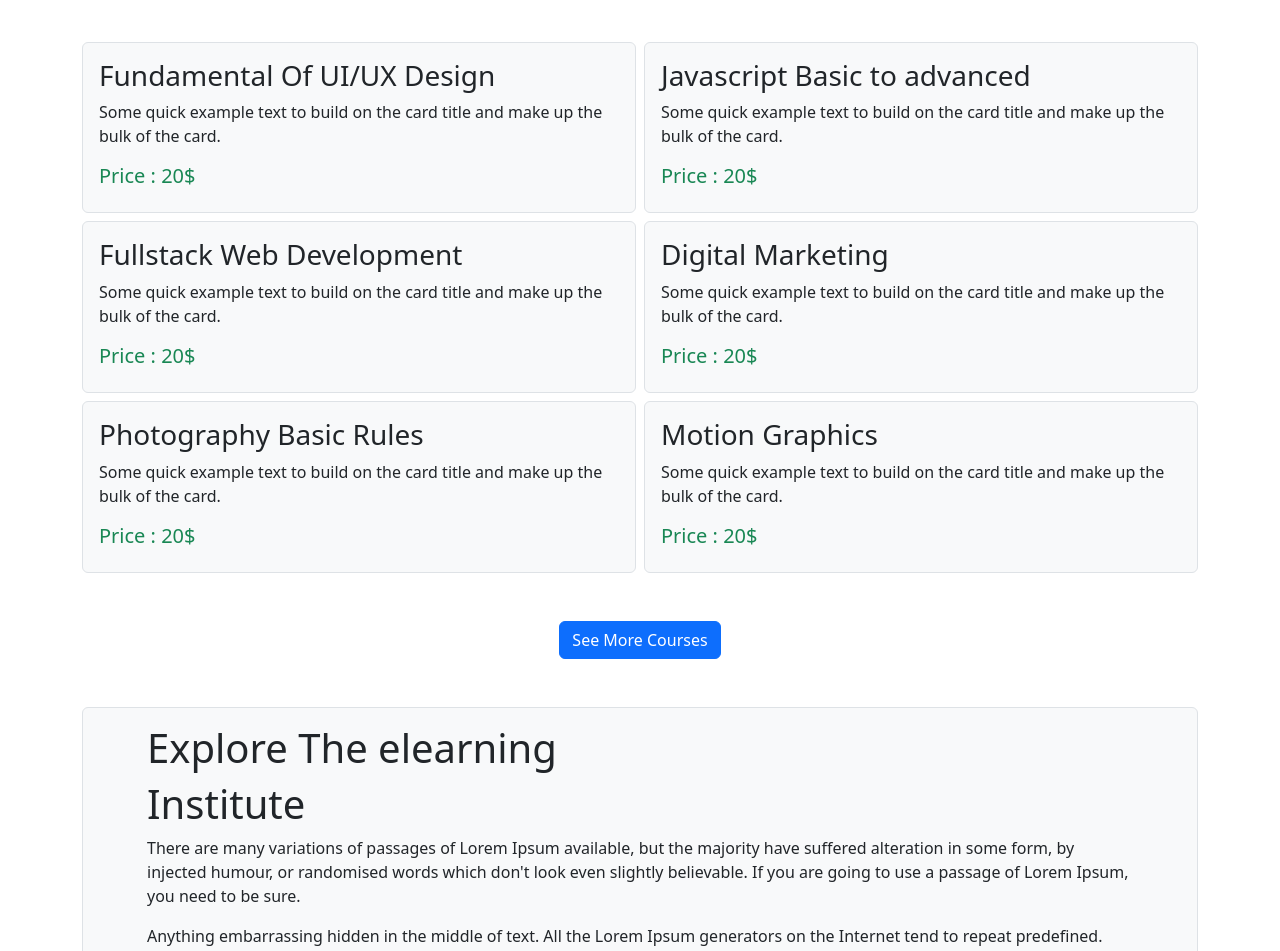
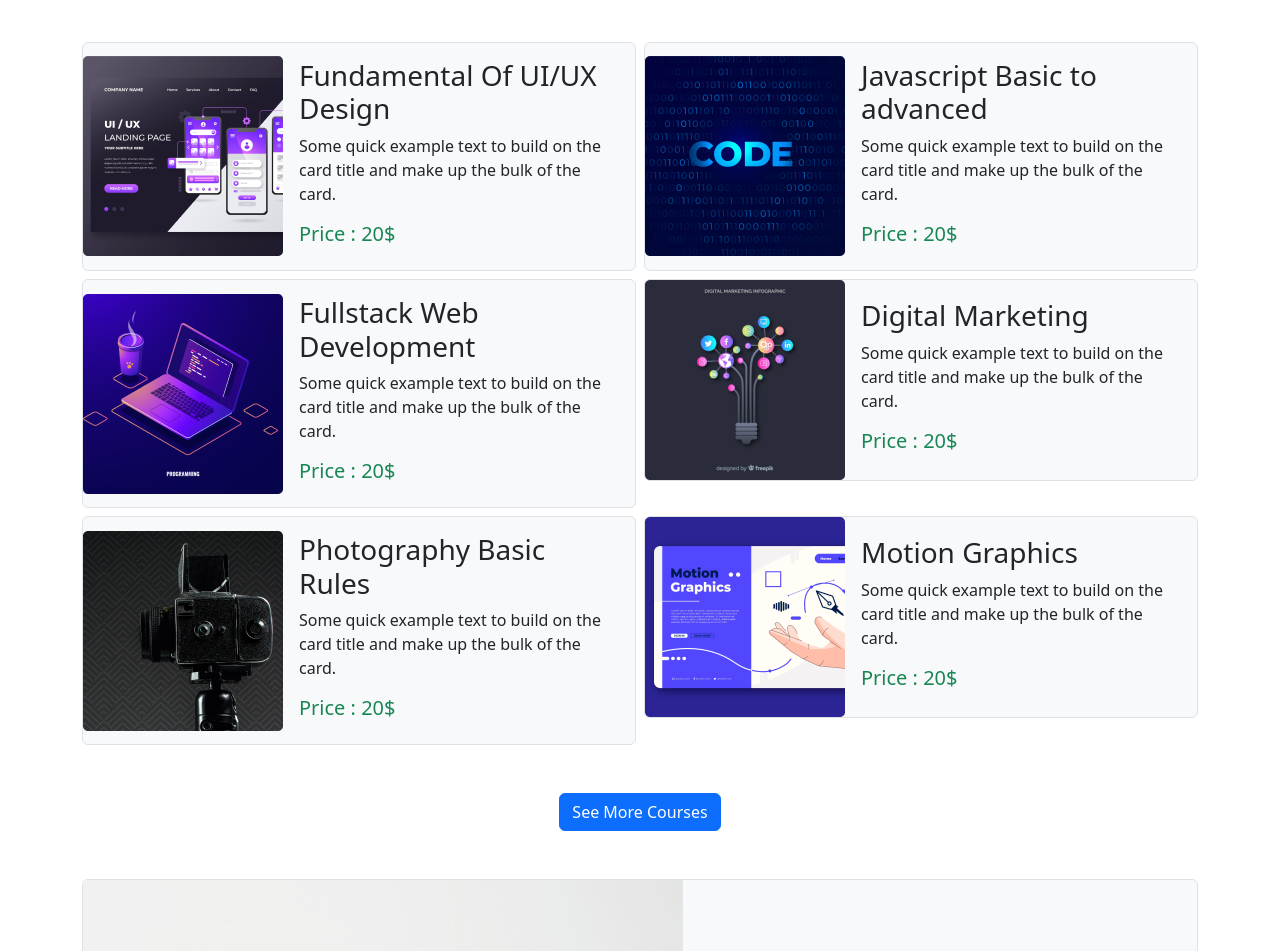
Before and after one commit to khanjubayer93/edTech-website-assignment, a plain HTML site: page index.html in a window 1280 px wide. Shown: the part 920-1871 px from the top of the page. Drawn offline with nearby package versions, Linux system fonts and the light colour scheme; the site is published under a folder, as on GitHub Pages, so addresses that start at the root find nothing.

Commit message:
corection area done

```diff
--- a/index.html
+++ b/index.html
@@ -130,7 +130,7 @@
                 <div class="row g-2">
                     <div class="col-6">
                         <div class="border rounded bg-light d-flex align-items-center">
-                            <img src="/images/course/course-1.png" alt="">
+                            <img src="./images/course/course-1.png" alt="">
                             <div class="p-3">
                                 <h3>Fundamental Of UI/UX Design</h3>
                                 <p>Some quick example text to build on the card title and make up the bulk of the card.
@@ -141,7 +141,7 @@
                     </div>
                     <div class="col-6">
                         <div class="border rounded bg-light d-flex align-items-center">
-                            <img src="/images/course/course-2.png" alt="">
+                            <img src="./images/course/course-2.png" alt="">
                             <div class="p-3">
                                 <h3>Javascript Basic to advanced </h3>
                                 <p>Some quick example text to build on the card title and make up the bulk of the card.
@@ -152,7 +152,7 @@
                     </div>
                     <div class="col-6">
                         <div class="border rounded bg-light d-flex align-items-center">
-                            <img src="/images/course/course-3.png" alt="">
+                            <img src="./images/course/course-3.png" alt="">
                             <div class="p-3">
                                 <h3>Fullstack Web Development</h3>
                                 <p>Some quick example text to build on the card title and make up the bulk of the card.
@@ -163,7 +163,7 @@
                     </div>
                     <div class="col-6">
                         <div class="border rounded bg-light d-flex align-items-center">
-                            <img src="/images/course/course-4.png" alt="">
+                            <img src="./images/course/course-4.png" alt="">
                             <div class="p-3">
                                 <h3>Digital Marketing</h3>
                                 <p>Some quick example text to build on the card title and make up the bulk of the card.
@@ -174,7 +174,7 @@
                     </div>
                     <div class="col-6">
                         <div class="border rounded bg-light d-flex align-items-center">
-                            <img src="/images/course/course-5.png" alt="">
+                            <img src="./images/course/course-5.png" alt="">
                             <div class="p-3">
                                 <h3>Photography Basic Rules</h3>
                                 <p>Some quick example text to build on the card title and make up the bulk of the card.
@@ -185,7 +185,7 @@
                     </div>
                     <div class="col-6">
                         <div class="border rounded bg-light d-flex align-items-center">
-                            <img src="/images/course/course-6.png" alt="">
+                            <img src="./images/course/course-6.png" alt="">
                             <div class="p-3">
                                 <h3>Motion Graphics</h3>
                                 <p>Some quick example text to build on the card title and make up the bulk of the card.
@@ -210,7 +210,7 @@
             <div class="row g-2">
                 <div class="col-12">
                     <div class="border rounded bg-light d-flex align-items-center img-fluid">
-                        <img class="" src="/images/working.png" alt="">
+                        <img class="" src="./images/working.png" alt="">
                         <div class="p-3 ms-5 me-5">
                             <h1>Explore The elearning</h1>
                             <h1>Institute</h1>
```
